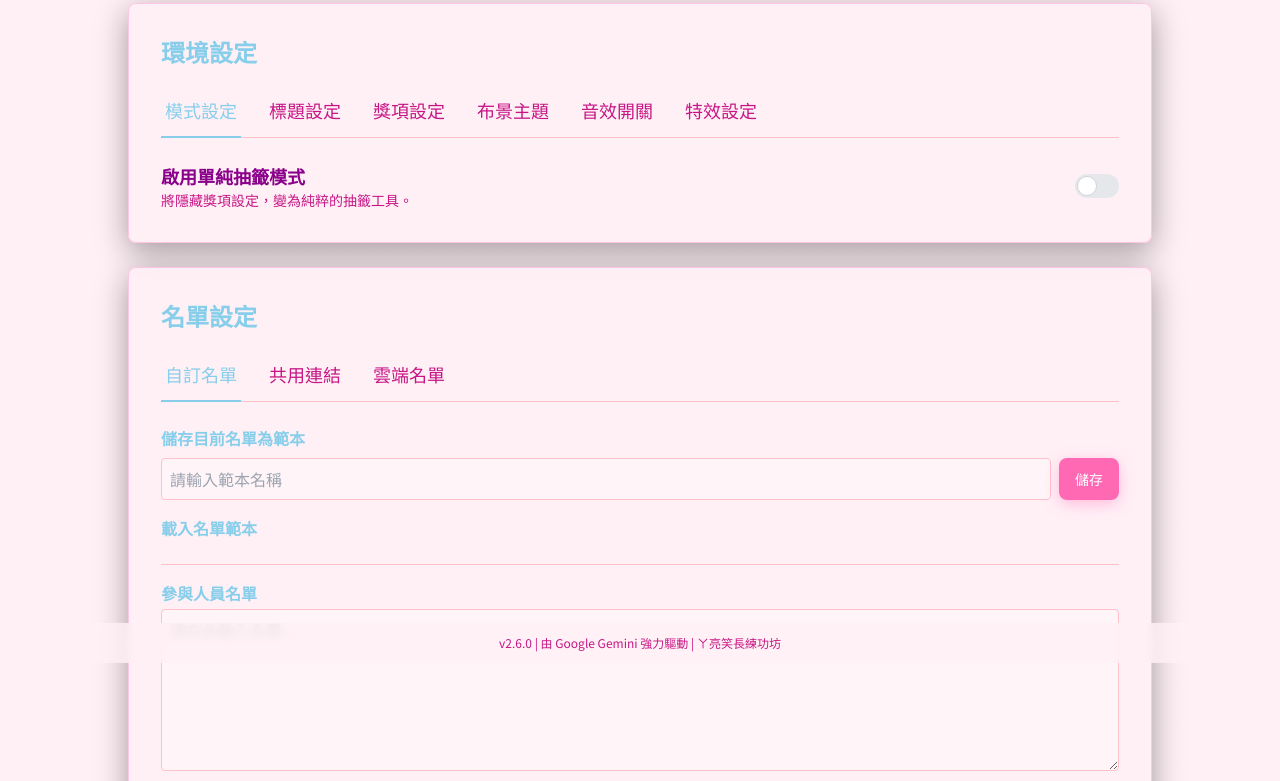
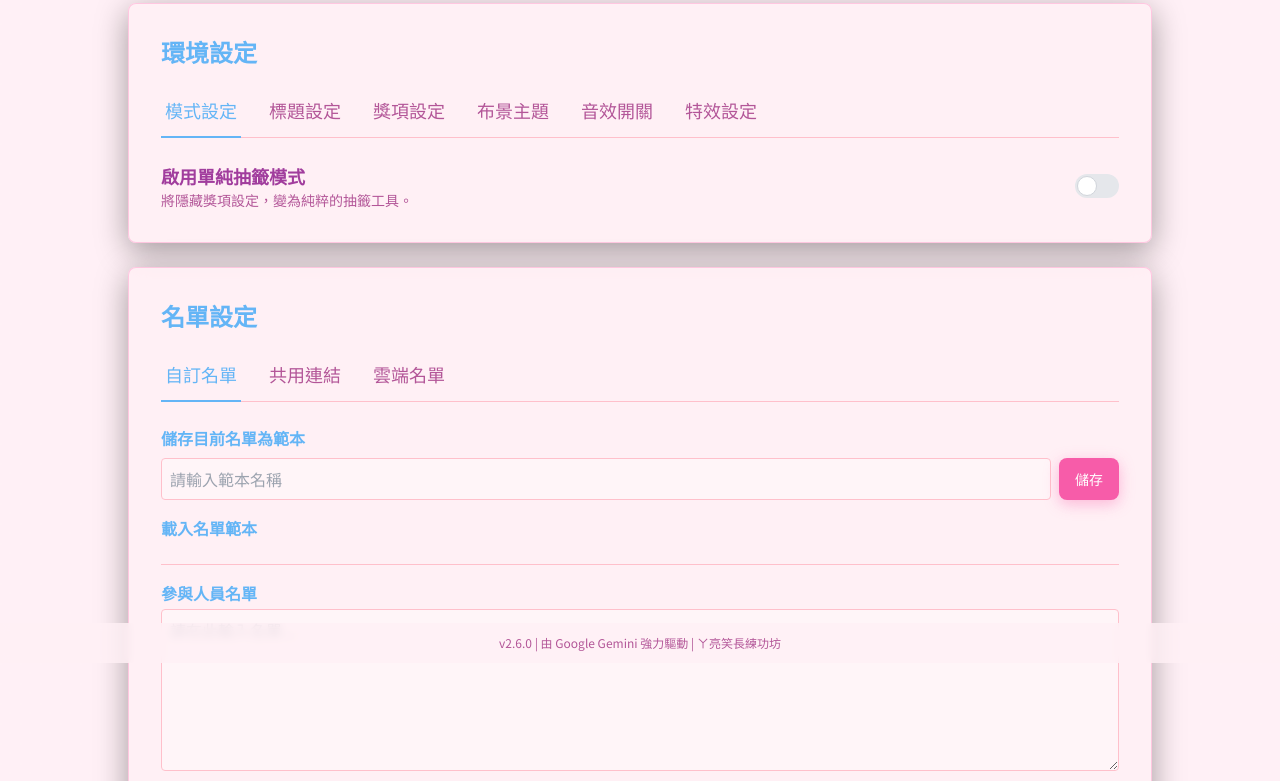
Before and after one commit to hsuliang/hsuliang.github.io, a plain HTML site: page lottery/index.html in a window 1280 px wide. Shown: the part 137-918 px from the top of the page. Drawn offline with nearby package versions, Linux system fonts and the light colour scheme.

Commit message:
style.css

```diff
--- a/lottery/style.css
+++ b/lottery/style.css
@@ -20,19 +20,20 @@
     --claimed-text: #1a1a1a;
 }
 
+/* === 糖果王國主題（已修改以增強對比度）=== */
 body.theme-candy {
     --bg-color: #fff0f6;
-    --card-bg: rgba(255, 240, 245, 0.8);
-    --text-color: #8b008b;
-    --text-muted-color: #c71585;
-    --primary-color: #ff69b4;
-    --primary-shadow-color: rgba(255, 105, 180, 0.4);
+    --card-bg: rgba(255, 240, 245, 0.85);
+    --text-color: #a13d9d; /* ★ 修改：加深的文字顏色 */
+    --text-muted-color: #b35698; /* ★ 修改：大幅加深的提示文字顏色 */
+    --primary-color: #f75ca9; /* ★ 修改：微調的主按鈕顏色 */
+    --primary-shadow-color: rgba(247, 92, 169, 0.4);
     --secondary-color: #ffe4e1;
     --secondary-hover-color: #ffc0cb;
     --input-bg: #fff5f8;
     --input-border-color: #ffc0cb;
-    --accent-color: #87ceeb;
-    --accent-glow-color: #ff69b4;
+    --accent-color: #64b5f6; /* ★ 修改：更清晰的強調藍色 */
+    --accent-glow-color: #f75ca9;
     --border-color: rgba(255, 105, 180, 0.3);
     --winner-border-color: rgba(255, 105, 180, 0.5);
     --danger-color: #db7093;
@@ -133,3 +134,4 @@ body { font-family: 'Noto Sans TC', sans-serif; background-color: var(--bg-color
 .tab-btn.active { border-color: var(--accent-color); color: var(--accent-color); }
 .toggle-switch-bg:after { background-color: white; }
 input:checked + .toggle-switch-bg { background-color: var(--primary-color); }
+}
```
